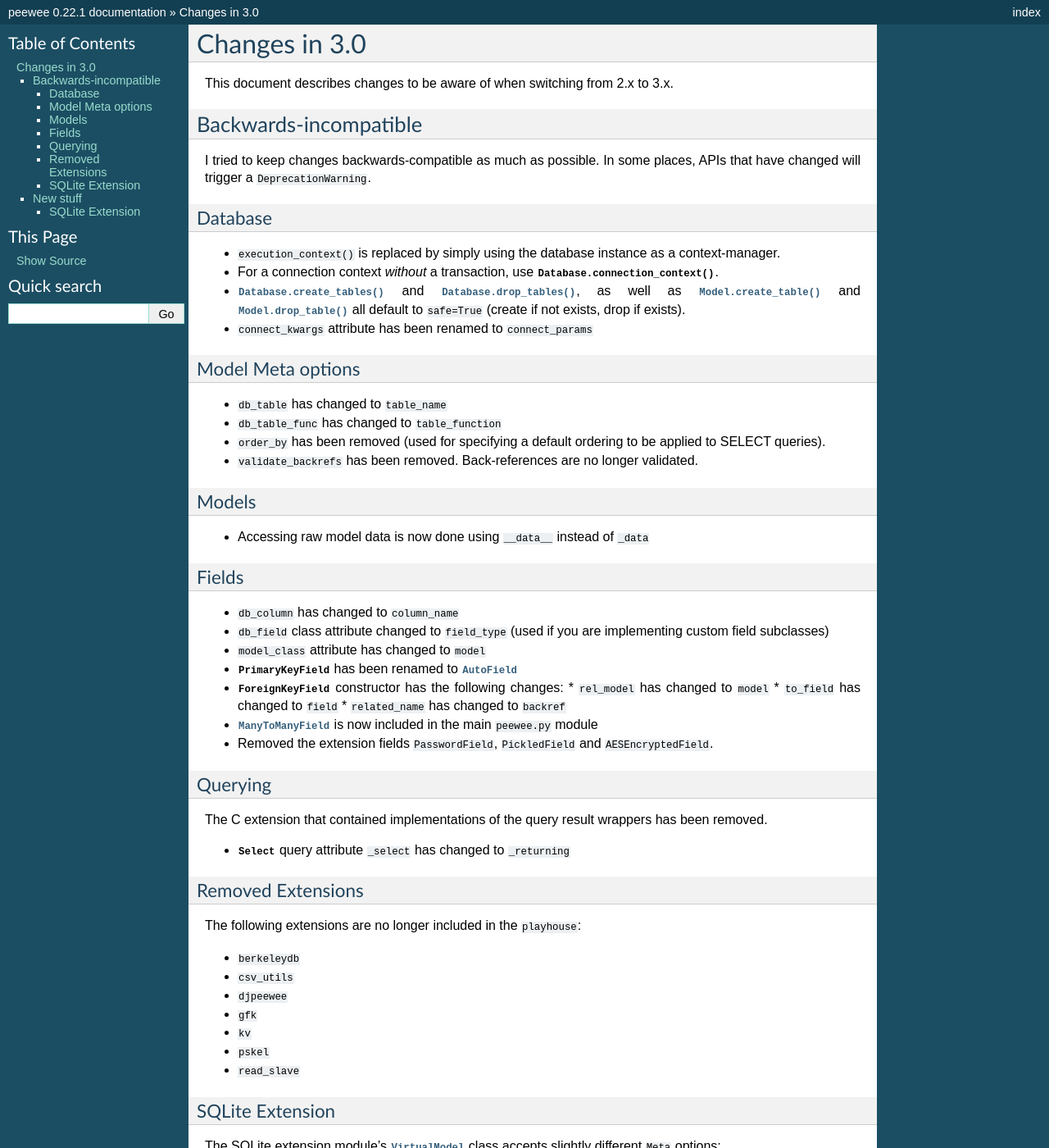
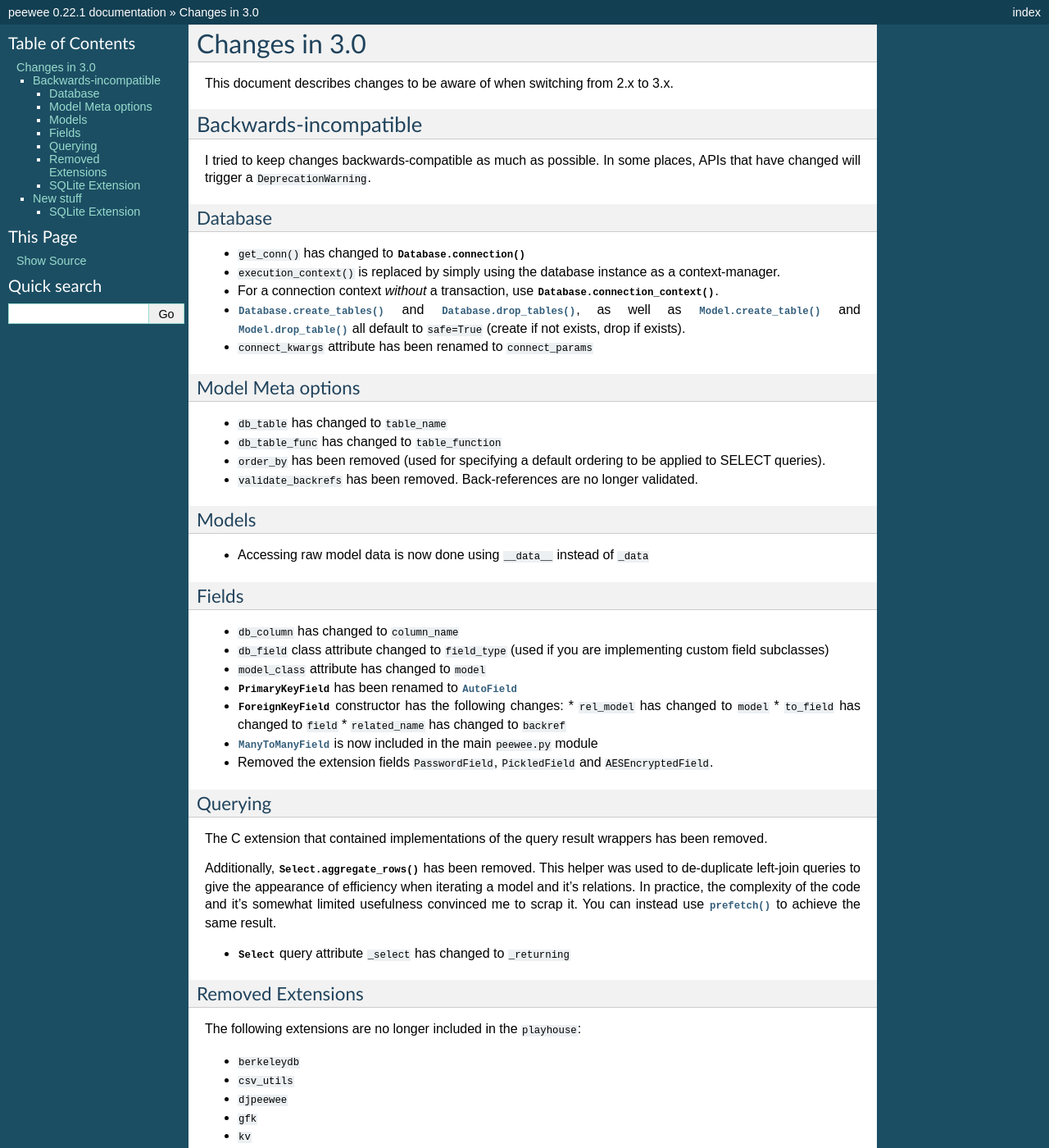
Before and after one commit to coleifer/peewee, a Sphinx documentation site: the page built from docs/peewee/changes.rst, in a window 1280 px wide and 1400 px high. Shown: the whole window at 82% size. Built offline with Sphinx 7.4.7, drawn with Linux system fonts in a browser that asks for light colours; some of the changed text lies outside the part shown.

Commit message:
More changes.

```diff
--- a/docs/peewee/changes.rst
+++ b/docs/peewee/changes.rst
@@ -14,6 +14,7 @@
 Database
 ^^^^^^^^
 
+* ``get_conn()`` has changed to :py:meth:`Database.connection`
 * ``execution_context()`` is replaced by simply using the database instance as
   a context-manager.
 * For a connection context *without* a transaction, use
@@ -59,6 +60,12 @@
 
 The C extension that contained implementations of the query result wrappers has
 been removed.
+
+Additionally, :py:meth:`Select.aggregate_rows` has been removed. This helper
+was used to de-duplicate left-join queries to give the appearance of efficiency
+when iterating a model and it's relations. In practice, the complexity of the
+code and it's somewhat limited usefulness convinced me to scrap it. You can
+instead use :py:func:`prefetch` to achieve the same result.
 
 * :py:class:`Select` query attribute ``_select`` has changed to ``_returning``
 
@@ -119,3 +126,4 @@
 * Incremental :py:class:`Blob` I/O support.
 * Support for update, commit and rollback hooks.
 * Support for SQLite online backup API.
+* :py:class:`LSMTable` implementation to support the lsm1 extension.
```
